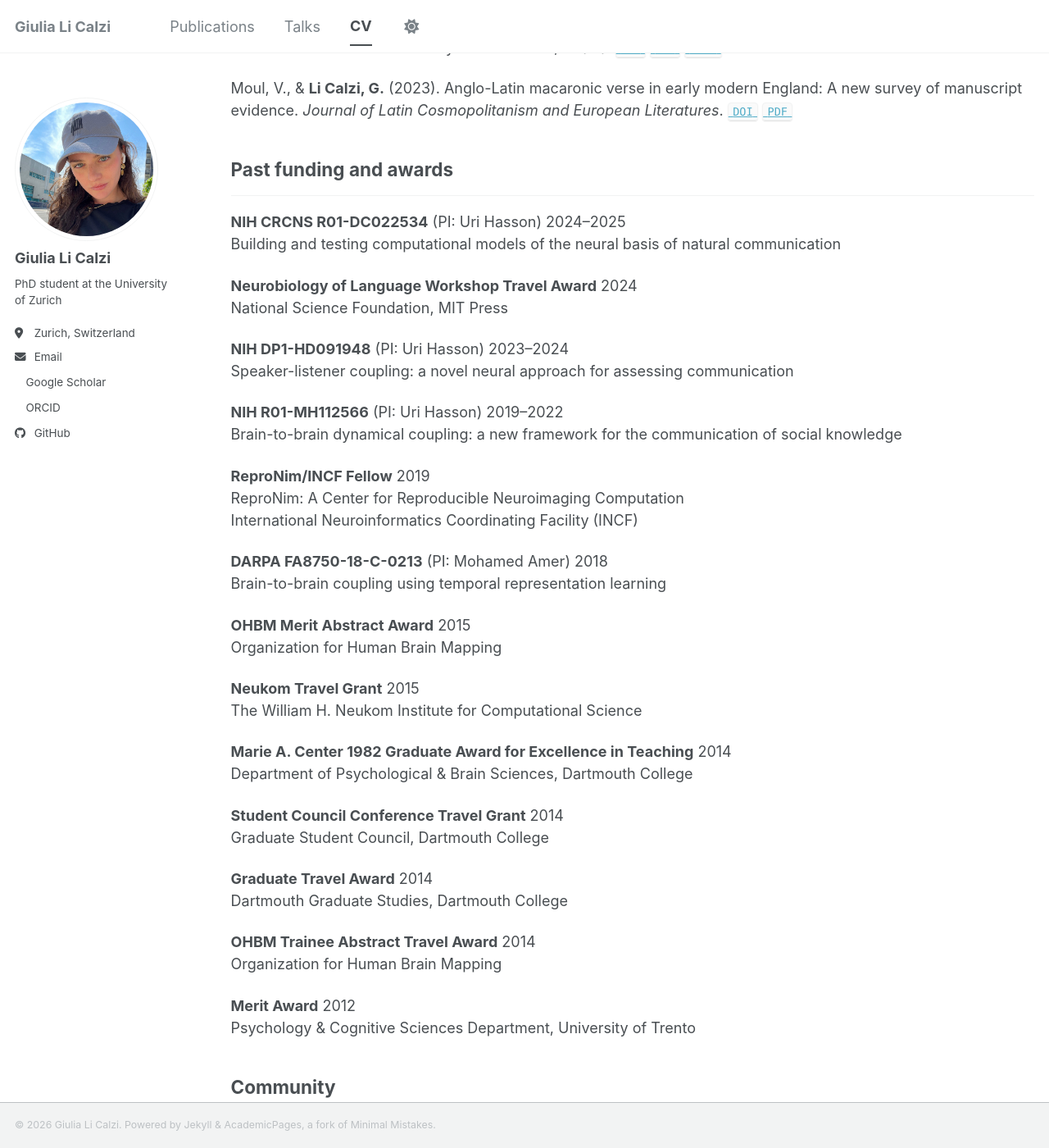
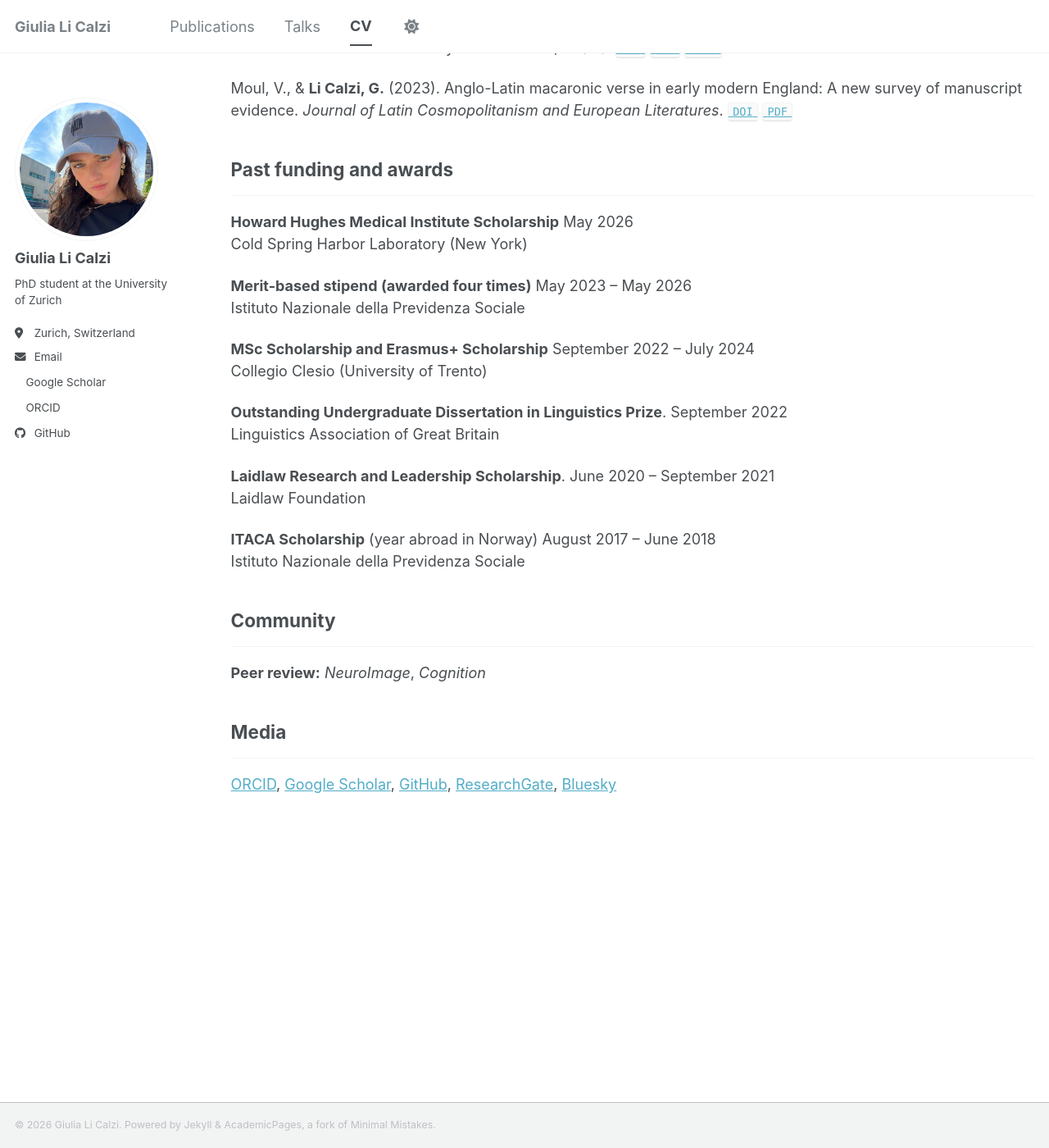
Before and after one commit to glicalzi/glicalzi.github.io, a Jekyll site: the page built from _pages/cv.md, in a window 1280 px wide and 1400 px high, scrolled down 511 px. Shown: the whole window at 82% size. Built offline with Jekyll 4.4.1, drawn with Linux system fonts in a browser that asks for light colours; a style sheet for code colours, icons or effects is not loaded; some of the changed text lies outside the part shown.

Commit message:
Update cv.md

```diff
--- a/_pages/cv.md
+++ b/_pages/cv.md
@@ -10,14 +10,14 @@ redirect_from:
 
 ## Education
 ---
-**PhD&mdash;Computational Neuroscience**  2024&ndash;present<br>
+**PhD in Computational Neuroscience**  2024&ndash;present<br>
 University of Zurich (advisors: Martin Meyer, Balthasar Bickel, Narly Golestani)
 
-**MSc&mdash;Cognitive Neuroscience**  2022&ndash;2024<br>
-University of Trento (advisors: Constantijn van der Burght, Antje Meyer, Roberto Zamparelli)
+**MSc in Cognitive Neuroscience**  2022&ndash;2024<br>
+University of Trento &mdash; 110 cum laude
 
-**BSc&mdash;Experimental Linguistics**  2019&ndash;2022<br>
-University College London (advisor: Courtenay Norbury)
+**BSc in Experimental Linguistics**  2019&ndash;2022<br>
+University College London &mdash; 1st class honours with commendation (top 5%)
 
 ## Publications
 ---
@@ -27,45 +27,23 @@ Moul, V., & **Li Calzi, G.** (2023). Anglo-Latin macaronic verse in early modern
 
 ## Past funding and awards
 ---
-**NIH CRCNS R01-DC022534** (PI: Uri Hasson)  2024–2025<br>
-Building and testing computational models of the neural basis of natural communication
+**Howard Hughes Medical Institute Scholarship**  May 2026<br>
+Cold Spring Harbor Laboratory (New York)
 
-**Neurobiology of Language Workshop Travel Award**  2024<br>
-National Science Foundation, MIT Press
+**Merit-based stipend (awarded four times)**  May 2023 &ndash; May 2026<br>
+Istituto Nazionale della Previdenza Sociale
 
-**NIH DP1-HD091948** (PI: Uri Hasson)  2023–2024<br>
-Speaker-listener coupling: a novel neural approach for assessing communication
+**MSc Scholarship and Erasmus+ Scholarship**  September 2022 &ndash; July 2024<br>
+Collegio Clesio (University of Trento)
 
-**NIH R01-MH112566** (PI: Uri Hasson)  2019–2022<br>
-Brain-to-brain dynamical coupling: a new framework for the communication of social knowledge
+**Outstanding Undergraduate Dissertation in Linguistics Prize**. September 2022<br>
+Linguistics Association of Great Britain
 
-**ReproNim/INCF Fellow**  2019<br>
-ReproNim: A Center for Reproducible Neuroimaging Computation<br>
-International Neuroinformatics Coordinating Facility (INCF)
+**Laidlaw Research and Leadership Scholarship**. June 2020 &ndash; September 2021<br>
+Laidlaw Foundation
 
-**DARPA FA8750-18-C-0213** (PI: Mohamed Amer)  2018<br>
-Brain-to-brain coupling using temporal representation learning
-
-**OHBM Merit Abstract Award**  2015<br>
-Organization for Human Brain Mapping
-
-**Neukom Travel Grant**  2015<br>
-The William H. Neukom Institute for Computational Science
-
-**Marie A. Center 1982 Graduate Award for Excellence in Teaching**  2014<br>
-Department of Psychological & Brain Sciences, Dartmouth College
-
-**Student Council Conference Travel Grant**  2014<br>
-Graduate Student Council, Dartmouth College
-
-**Graduate Travel Award**  2014<br>
-Dartmouth Graduate Studies, Dartmouth College
-
-**OHBM Trainee Abstract Travel Award**  2014<br>
-Organization for Human Brain Mapping
-
-**Merit Award**  2012<br>
-Psychology & Cognitive Sciences Department, University of Trento
+**ITACA Scholarship** (year abroad in Norway)  August 2017 &ndash; June 2018<br>
+Istituto Nazionale della Previdenza Sociale
 
 ## Community
 ---
```
